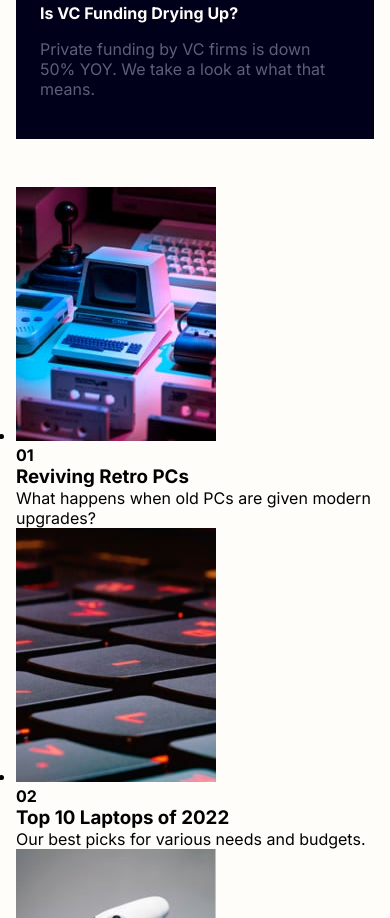
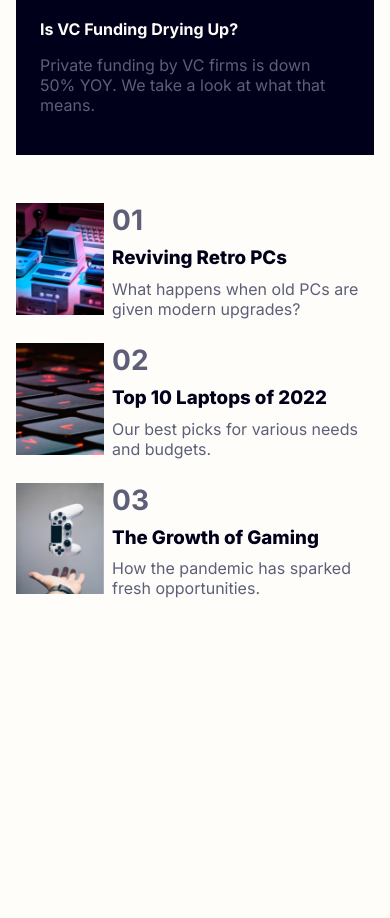
Before and after one commit to DarkDev56/news-homepage-main, a plain HTML site: page index.html in a window 390 px wide. Shown: the part 1082-2000 px from the top of the page. After the commit the page ends 1744 px from the top, so only its background shows below. Drawn offline with Linux system fonts and the light colour scheme.

Commit message:
Completed Cards and Mobile View

```diff
--- a/index.html
+++ b/index.html
@@ -66,22 +66,34 @@
     <section class="cards">
         <ul class="cards__menu">
           <li class="cards__card">
+            <div class="cards__card_image_container">
               <img src="./assets/images/image-retro-pcs.jpg" alt="image-retro-pcs" class="cards__card_image">
+            </div>
+            <div class="cards__card_ctx">
               <h4 class="cards__card_index">01</h4>
               <h3 class="cards__card_heading">Reviving Retro PCs</h3>
               <p class="cards__card_text">What happens when old PCs are given modern upgrades?</p>
+            </div>
           </li>
           <li class="cards__card">
+            <div class="cards__card_image_container">
               <img src="./assets/images/image-top-laptops.jpg" alt="image-top-laptops" class="cards__card_image">
+            </div>
+            <div class="cards__card_ctx">
               <h4 class="cards__card_index">02</h4>
               <h3 class="cards__card_heading">Top 10 Laptops of 2022</h3>
               <p class="cards__card_text">Our best picks for various needs and budgets.</p>
+            </div>
           </li>
           <li class="cards__card">
+            <div class="cards__card_image_container">
               <img src="./assets/images/image-gaming-growth.jpg" alt="image-gaming-growth" class="cards__card_image">
+            </div>
+            <div class="cards__card_ctx">
               <h4 class="cards__card_index">03</h4>
               <h3 class="cards__card_heading">The Growth of Gaming</h3>
               <p class="cards__card_text">How the pandemic has sparked fresh opportunities.</p>
+            </div>
           </li>
         </ul>
     </section>
--- /dev/null
+++ b/styles/_cards.scss
@@ -0,0 +1,47 @@
+.cards
+{
+    &__menu
+    {
+        display: grid;
+        gap: 1.5rem;
+    }
+    &__card
+    {
+        display: flex;
+        cursor: pointer;
+
+        &:hover &_heading
+        {
+            color: $red;
+        }
+
+        &_image
+        {
+            width: 5.5rem;
+        }
+        &_ctx
+        {
+            display: flex;
+            flex-direction: column;
+            padding-left: .5rem;
+            justify-content: space-between;
+        }
+        &_index
+        {
+            font-size: 1.75rem;
+
+            color: $dark-grayish-blue;
+        }
+        &_heading
+        {
+            font-weight: $font-bolder;
+            color: $very-dark-blue;
+        }
+        &_text
+        {
+            font-weight: $font-regular;
+            color: $dark-grayish-blue;
+
+        }
+    }
+}
--- a/styles/_hero.scss
+++ b/styles/_hero.scss
@@ -12,6 +12,7 @@
 
     &__title
     {
+        margin-top: 1rem;
         font-weight: $font-bolder;
         font-size: 2.5rem;
         color: $very-dark-blue;
--- a/styles/style.scss
+++ b/styles/style.scss
@@ -23,8 +23,10 @@ main
   padding: 1rem;
   display: grid;
   gap: 3rem;
+  padding-bottom: 4rem;
 }
 
 @import "navbar";
 @import "hero";
 @import "news";
+@import "cards";
```
Also changed, not shown: style.css, 1 other file. Lines whose indentation alone changed are shown as unchanged.
